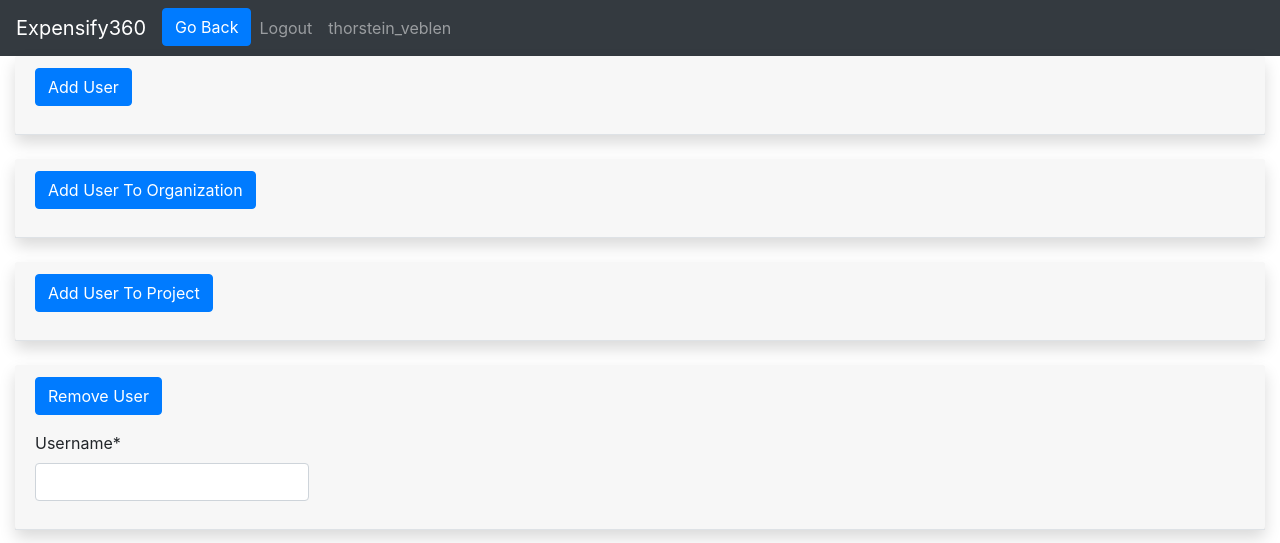
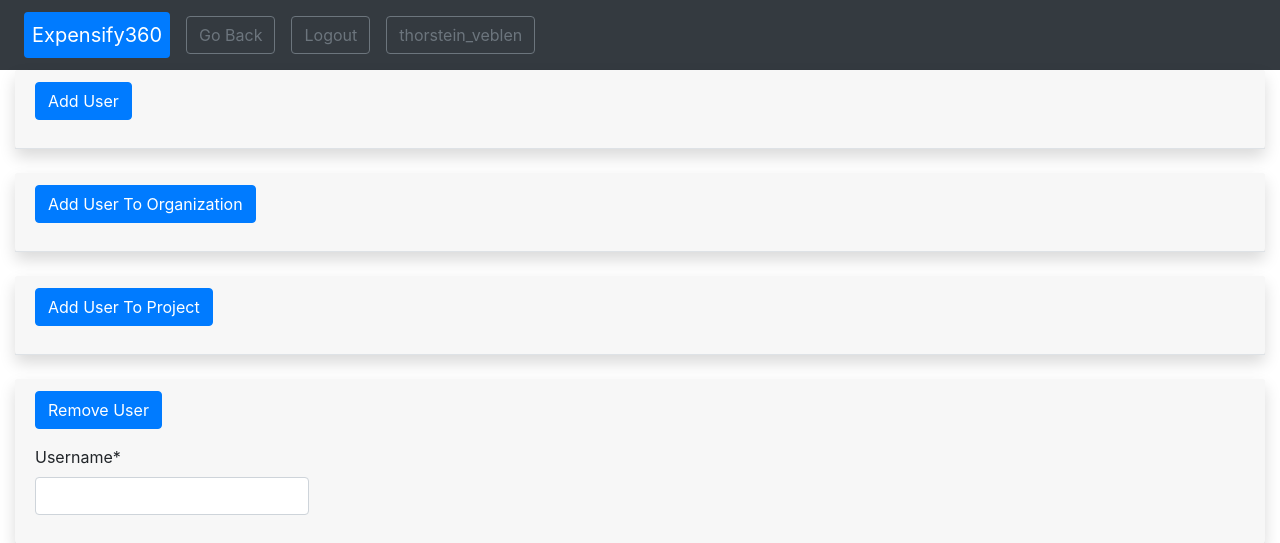
Before and after one commit to radixp0int/expensify360, a Django app: page /add_user/ in a window 1280 px wide. Shown: the top 543 px of the page. Run offline with Django 3.2, Linux system fonts and the light colour scheme; a user stored in the database is signed in; some libraries are stand-ins or nearby versions.

Commit message:
changes nav buttons.

```diff
--- a/Expensify360/Expensify360/templates/navbar.html
+++ b/Expensify360/Expensify360/templates/navbar.html
@@ -2,15 +2,14 @@
 <!-- styling across app is inherited from here! -->
 <html lang="en">
 <meta charset="utf-8">
-<meta name="viewport" content="width=device-width, initial-scale=1">
-<!-- these libs are actually local, in /External Libraries -->
+<meta name="viewport" content="width=device-width, initial-scale=1, font-awesome">
 <link rel="stylesheet" href="https://maxcdn.bootstrapcdn.com/bootstrap/4.5.2/css/bootstrap.min.css">
 <script src="https://ajax.googleapis.com/ajax/libs/jquery/3.5.1/jquery.min.js"></script>
 <script src="https://cdnjs.cloudflare.com/ajax/libs/popper.js/1.16.0/umd/popper.min.js"></script>
 <script src="https://maxcdn.bootstrapcdn.com/bootstrap/4.5.2/js/bootstrap.min.js"></script>
 
 <nav class="navbar navbar-expand-sm bg-dark navbar-dark">
-  <a class="navbar-brand" href={% url 'home' %}>Expensify360</a>
+  <a class="navbar-brand bg-primary rounded my-1 mx-2 p-2" href={% url 'home' %}> Expensify360 </a>
   <button class="navbar-toggler" type="button" data-toggle="collapse" data-target="#collapsibleNavbar">
     <span class="navbar-toggler-icon"></span>
   </button>
@@ -18,21 +17,22 @@
     <ul class="navbar-nav">
         {% if user.is_authenticated %}
             <li class="nav-item">
-                <a class="btn btn-primary" href="{{ request.META.HTTP_REFERER }}">Go Back</a>
+            <!-- FIXME: I'm a buggy back button :( -->
+                <a class="btn btn-outline-secondary mx-2" href="{{ request.META.HTTP_REFERER }}">Go Back</a>
             </li>
             <li class="nav-item">
-                <a class="nav-link" href={% url 'logout' %}>Logout</a>
+                <a class="btn btn-outline-secondary mx-2" href={% url 'logout' %}>Logout</a>
             </li>
             <li class="nav-item">
             <!--TODO: account management link -->
-                <a class="nav-link" href='#'>{{ user.username }}</a>
+                <a class="btn btn-outline-secondary mx-2" href='#'>{{ user.username }}</a>
             </li>
         {% else %}
             <li class="nav-item">
-                <a class="nav-link" href={% url 'login' %}>Login</a>
+                <a class="btn btn-outline-secondary mx-2" href={% url 'login' %}>Login</a>
             </li>
             <li class="nav-item">
-                <a class="nav-link" href={% url 'signup' %}>Register</a>
+                <a class="btn btn-outline-secondary mx-2" href={% url 'signup' %}>Register</a>
             </li>
         {% endif %}
             <!--add more links here-->
```
